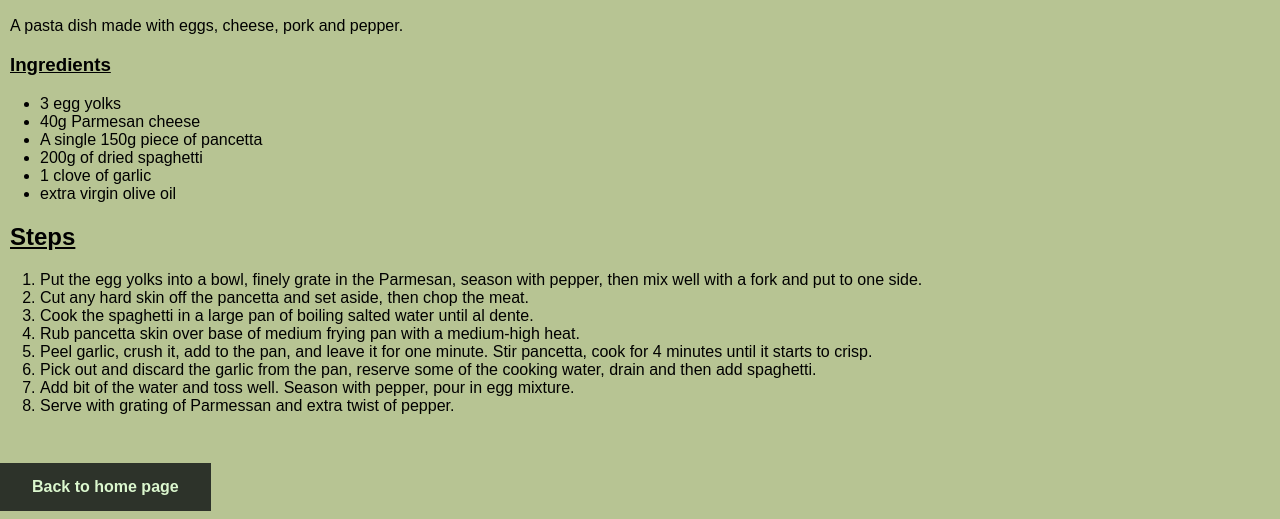
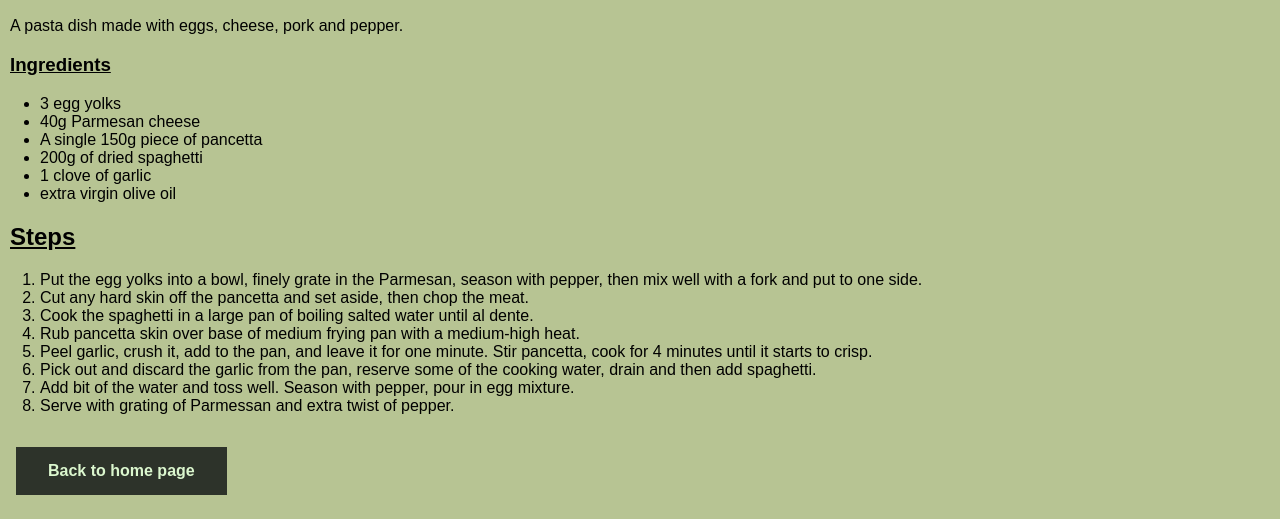
Before and after one commit to Rainissance/odin-recipes, a plain HTML site: page recipes/carbonara.html in a window 1280 px wide. Shown: the part 549-1068 px from the top of the page. Drawn offline with Linux system fonts and the light colour scheme.

Commit message:
Add some margining to button on the left

```diff
--- a/recipes/carbonara.css
+++ b/recipes/carbonara.css
@@ -43,6 +43,7 @@ button {
     font-size: medium;
     padding: 15px 32px;
     display: inline-block;
-    margin-top: 2rem;
+    margin-top: 1rem;
+    margin-left: 1rem;
     font-weight: bold;
 }
```
